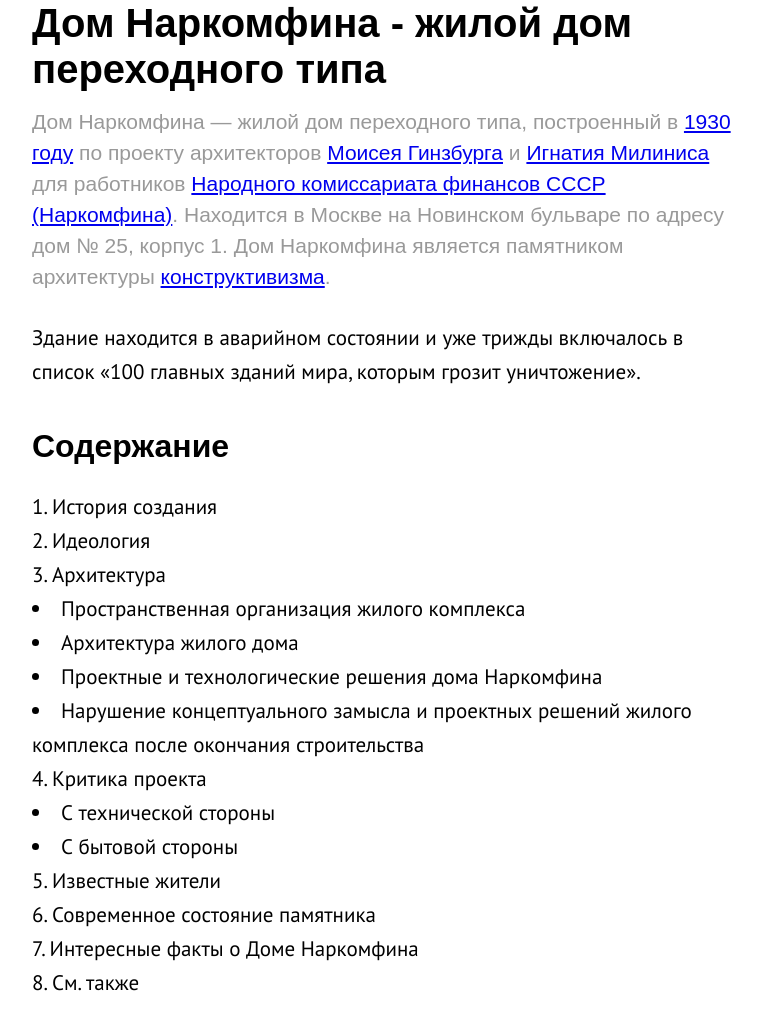
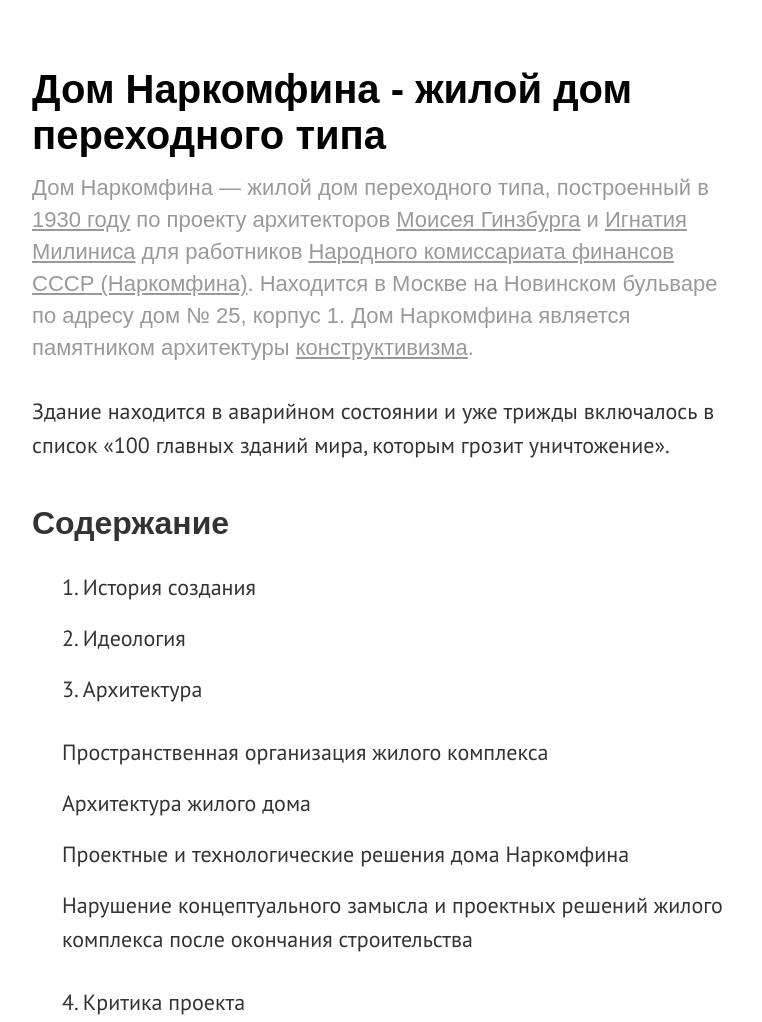
Before and after one commit to CRASHeninnikov/MCS101-010-Wikimedium-CRASHeninnikov, a plain HTML site: page Дом_Наркомфина_index.html in a window 1280 px wide. Shown: the top 1022 px of the page, without its empty margins (258-1020 px from the left). Drawn offline with Linux system fonts and the light colour scheme; a web font is replaced by a local one.

Commit message:
Перенесли все стили в stylesheets

```diff
--- /dev/null
+++ b/stylesheets/content.css
@@ -0,0 +1,78 @@
+body {
+  width: 700px;
+  margin: 0 auto;
+  font-family: 'PT Sans', sans-serif;
+}
+
+h1, h2, h3 {
+  font-family: 'PT Sans Caption', sans-serif;
+  font-weight: bold;
+}
+
+h1 {
+  margin-top: 66px;
+  font-size: 40px;
+  line-height: 46px;
+}
+
+h1+p {
+  margin-top: 14px;
+  font-family: 'PT Sans Caption', sans-serif;
+  font-size: 22px;
+  line-height: 32px;
+  color: rgba(0, 0, 0, .4);
+}
+
+h1+p+p {
+  margin-top: 30px;
+}
+
+h2 {
+  margin-top: 43px;
+  font-size: 32px;
+  line-height: 36px;
+  color: rgba(0, 0, 0, .8);
+}
+
+h2+p, h2+blockquote {
+  margin-top: 7px;
+}
+
+h3 {
+  margin-top: 36px;
+  font-size: 28px;
+  line-height: 34px;
+  color: rgba(0, 0, 0, .8);
+}
+
+h3+p, h3+blockquote {
+  margin-top: 6px;
+}
+
+p, li, blockquote {
+  font-family: 'PT Sans', sans-serif;
+  font-size: 22px;
+  line-height: 34px;
+  color: rgba(0, 0, 0, .8);
+}
+
+blockquote {
+  font-style: italic;
+}
+
+p+p, p+blockquote, blockquote+blockquote, blockquote+p {
+  margin-top: 29px;
+}
+
+ul {
+  margin: 29px 0;
+}
+
+li {
+  margin: 17px 0 17px 30px;
+}
+
+a {
+  color: inherit;
+  text-decoration: underline;
+}
--- /dev/null
+++ b/stylesheets/style.css
@@ -0,0 +1,3 @@
+@import 'reset.css';
+@import 'https://fonts.googleapis.com/css?family=PT+Sans+Caption:400,700|PT+Sans:400,400i,700,700i&amp;subset=cyrillic';
+@import 'content.css';
--- a/Дом_Наркомфина_index.html
+++ b/Дом_Наркомфина_index.html
@@ -3,14 +3,13 @@
 <html><head><meta http-equiv="Content-Type" content="text/html; charset=UTF-8">
 
     <title>Дом Наркомфина</title>
-    <link rel="stylesheet" href="reset.css">
-    <link href="https://fonts.googleapis.com/css?family=PT+Sans+Caption:400,700|PT+Sans:400,400i,700,700i&amp;subset=cyrillic" rel="stylesheet">
+    <link rel="stylesheet" href="stylesheets/style.css">
 
     <style media="screen">
     body {
-        font-family: 'PT Sans', sans-serif;
     width: 700px;
     margin: 0 auto;
+    font-family: 'PT Sans', sans-serif;
     }
 
     h1, h2, h3 {
@@ -19,73 +18,77 @@
     }
 
     h1 {
+    margin-top: 66px;
     font-size: 40px;
     line-height: 46px;
     }
 
     h1 + p {
+    margin-top: 14px;
     font-family: 'PT Sans Caption', sans-serif;
+    font-size: 22px;
+    line-height: 32px;
     color: rgba(0,0,0,.4);
-        line-height: 31px;
-        margin-top: 14px;
+    }
+
+    h1 + p + p {
+    margin-top: 30px;
     }
 
     h2 {
+    margin-top: 43px;
     font-size: 32px;
-        margin-top: 43px;
-        line-height: 29px;
+    line-height: 36px;
+    color: rgba(0,0,0,.8);
+    }
+
+    h2 + p,
+    h2 + blockquote {
+    margin-top: 7px;
     }
 
     h3 {
-        font-size: 27px;
     margin-top: 36px;
-        margin-bottom: 11px;
-        line-height: 29px;
+    font-size: 28px;
+    line-height: 34px;
+    color: rgba(0,0,0,.8);
     }
 
-      p, li {
-        font-size: 21px;
-        line-height: 34px;
+    h3 + p,
+    h3 + blockquote {
+    margin-top: 6px;
     }
 
-      p + p + ol {
+    p, li, blockquote {
+    font-family: 'PT Sans', sans-serif;
+    font-size: 22px;
+    line-height: 34px;
+    color: rgba(0,0,0,.8);
+    }
+
+    blockquote {
+    font-style: italic;
+    }
+
+    p + p,
+    p + blockquote,
+    blockquote + blockquote,
+    blockquote + p {
     margin-top: 29px;
     }
 
-      ol {
-      margin-top: 29px;
-      list-style-type: none;
+    ul {
+    margin: 29px 0;
     }
 
-      ul {
-      list-style-type: disc;
-      list-style-position: inside;
+    li {
+    margin: 17px 0 17px 30px;
     }
 
-      h2 + h3 {
-      margin-top: 44px;
+    a {
+    color: inherit;
+    text-decoration: underline;
     }
-
-      p {
-      margin-bottom: 29px;
-      }
-
-      blockquote {
-      font-family: cursive;
-      margin-bottom: 29px;
-      font-size: 21px;
-      line-height: 34px;
-      color: rgba(0, 0, 0,.5);
-      }
-
-      h2 + ul, p {
-      margin-top: 10px;
-      }
-
-      h3 + ul, p {
-      margin-top: 10px;
-      }
-
 
 
     </style>
@@ -96,7 +99,7 @@
     <p>Здание находится в аварийном состоянии и уже трижды включалось в список «100 главных зданий мира, которым грозит уничтожение»<a target="_blank" href="https://ru.wikipedia.org/wiki/%D0%94%D0%BE%D0%BC_%D0%9D%D0%B0%D1%80%D0%BA%D0%BE%D0%BC%D1%84%D0%B8%D0%BD%D0%B0#cite_note-.D0.9C.D0.9A-1"></a>.</p>
 
     <h2>Содержание</h2>
-    <ol>
+    <ul>
       <li>1. История создания</li>
       <li>2. Идеология</li>
       <li>3. Архитектура</li>
@@ -115,7 +118,7 @@
       <li>6. Современное состояние памятника</li>
       <li>7. Интересные факты о Доме Наркомфина</li>
       <li>8. См. также</li>
-    </ol>
+    </ul>
 
 
 
```
Also changed, not shown: stylesheets/reset.css (renamed from reset.css). Lines whose indentation alone changed are shown as unchanged.
